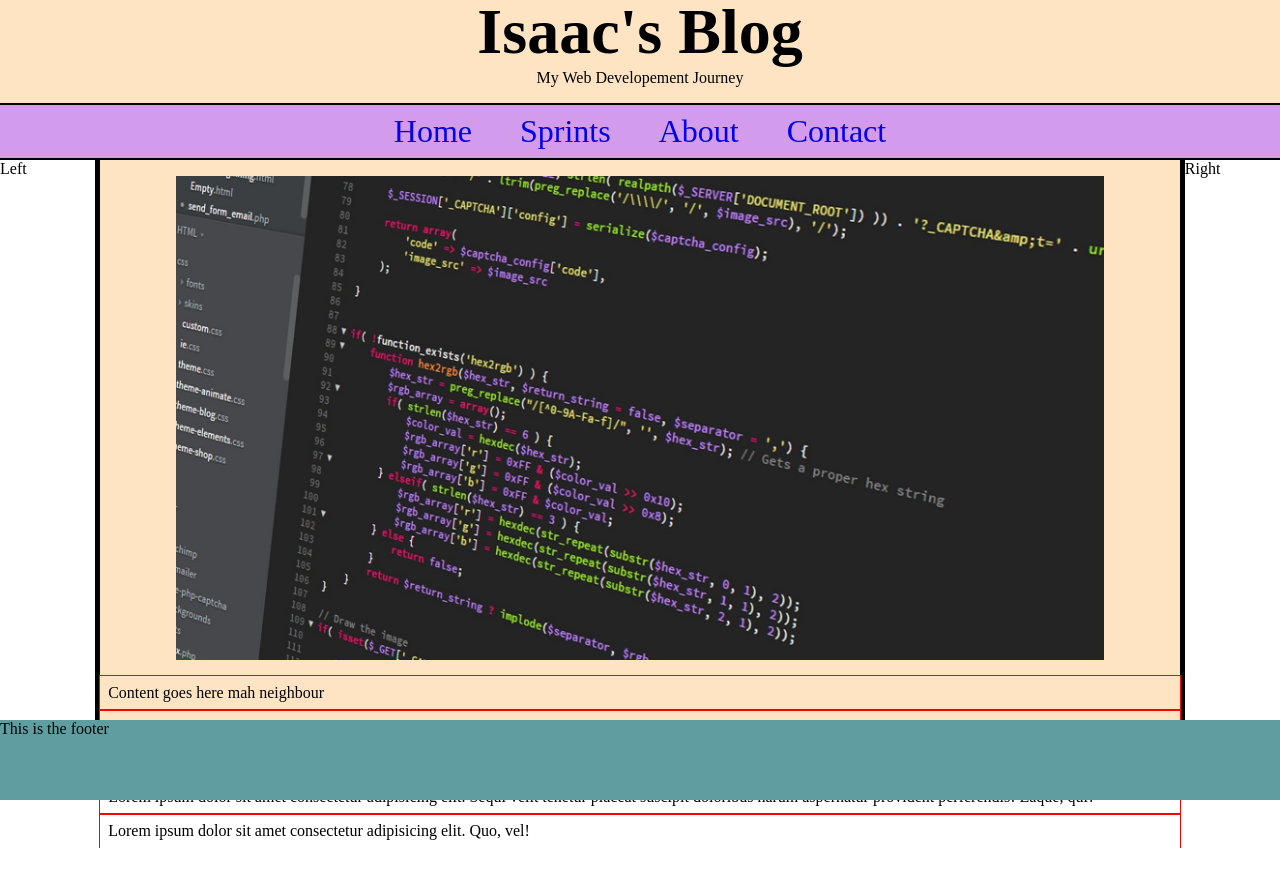
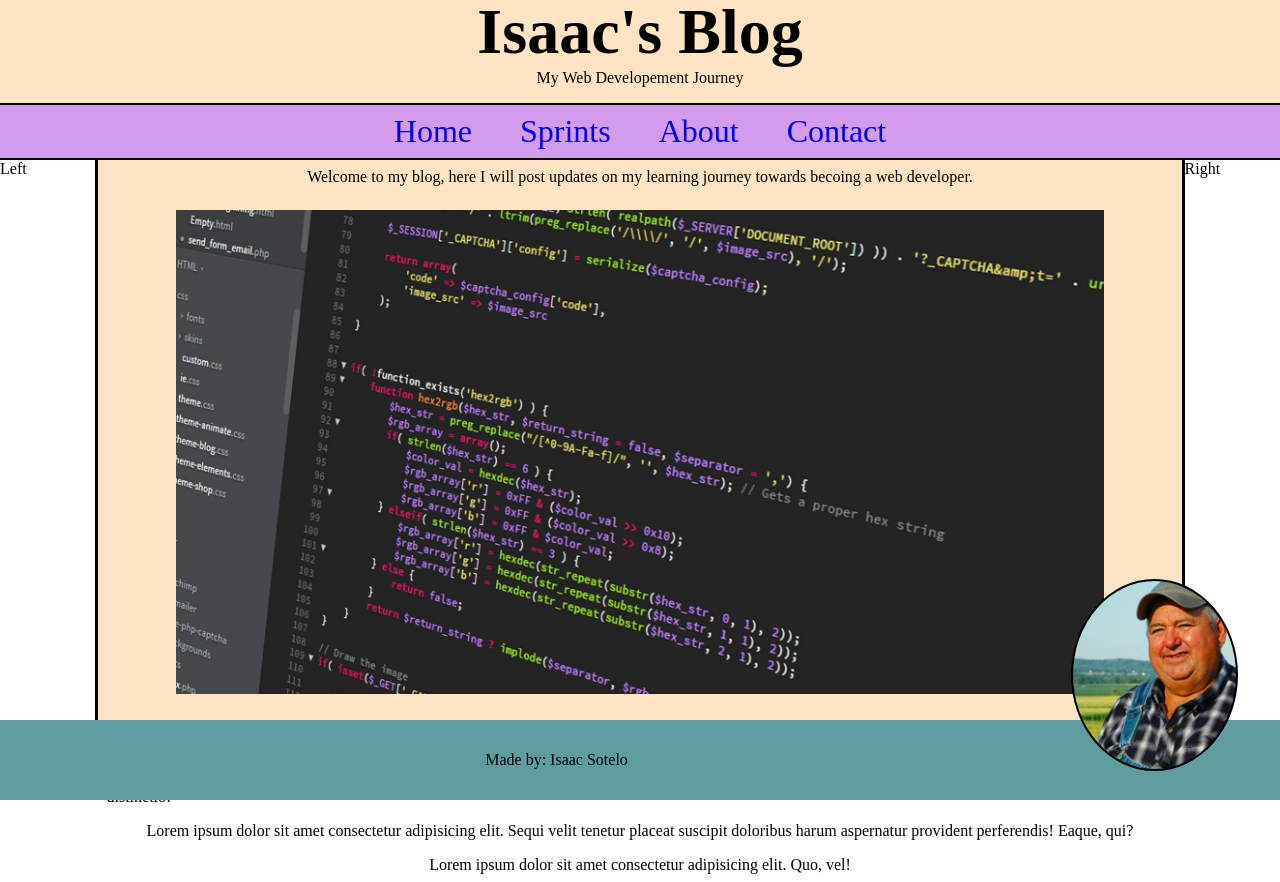
Before and after one commit to gisaacsotelo/gisaacsotelo.github.io, a plain HTML site: page index.html in a window 1280 px wide. Before the commit the page ends 848 px from the top, so only its background shows below. Drawn offline with Linux system fonts and the light colour scheme; a web font is replaced by a local one.

Commit message:
work on footer

```diff
--- a/index.html
+++ b/index.html
@@ -29,6 +29,7 @@
   <main>
     <div class="blk-left">Left</div>
     <div class="content">
+      <p>Welcome to my blog, here I will post updates on my learning journey towards becoing a web developer.</p>
       <img class="first-image" src="../gisaacsotelo.github.io/images/content-img1.jpg" alt=" " height="516px" width="960px">
       <p>Content goes here mah neighbour</p>
       <p>Lorem, ipsum dolor sit amet consectetur adipisicing elit. Placeat, veritatis consequatur harum eum fugit est dicta vero earum repellendus cupiditate accusantium quibusdam minus animi quasi tenetur sit natus facilis, nesciunt asperiores, amet at ipsum qui. Esse ducimus consequuntur fuga illo reiciendis sed temporibus, corporis distinctio!</p>
@@ -39,8 +40,10 @@
   </main>
   <!-- End main -->
   <footer>
-    <p>This is the footer</p>
-    <div class="logo"></div>
+    <p>Made by: Isaac Sotelo</p>
+    <div class="logo-wrap">
+      <div class="logo" alt="logo"></div>
+    </div>
   </footer>
   <!-- End footer -->
 </body>
--- a/styles/main.css
+++ b/styles/main.css
@@ -68,7 +68,7 @@ h1 {
   border-bottom: 2px solid black;
 }
 
-.nav-list > li > a {   /* Targeting all the a(links)*/
+.nav-list > li > a {   /* Targeting all the a(links) of my nav-list */
   text-decoration: none;
 }
 
@@ -93,16 +93,52 @@ div[class^="blk-"] { /* Playing with [attribute^=value] selector to target same
   min-width: 70vw;
   display: flex;
   flex-direction: column;
-  border-right: solid 5px black;
-  border-left: solid 5px black;
+  border-right: solid 3px black;
+  border-left: solid 3px black;
 }
 
 .content > p {
-  outline: 1px solid red;
+  /* outline: 1px solid red; */
   padding: 0.5rem;
+  align-self: center;
 }
 
 .first-image {
   padding: 1rem;
   margin: auto;
 }
+
+/*- Working the footer --------------------------------------- */
+/* playing with background images instead of image tag */
+footer {
+  display: flex;
+
+}
+
+footer > p {
+  display: inline-block;
+  width: 100%;
+  text-align: center;
+  margin-top: auto;
+  margin-bottom: auto;
+}
+
+.logo-wrap {
+  width: 15vw;
+  height: auto;
+  position: relative;
+
+}
+
+.logo {
+  /* background-color: turquoise;*/
+  position: absolute;
+  background-image: url('../images/Honest-work.jpg');
+  width: 100%;
+  height: 15vw;
+  background-size: cover;
+  border-radius: 50%;
+  bottom: calc(100% - 4vw);
+  right: 25%;
+  border: solid 2px black;
+}
```
